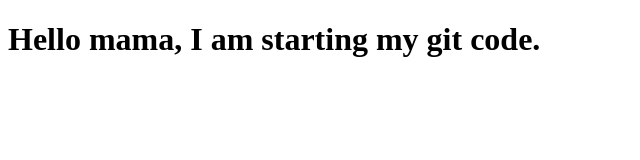
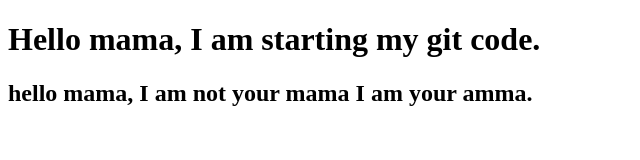
Before and after one commit to khulnacoders/my-first-gitcode, a plain HTML site: page index.html in a window 1280 px wide. Shown: the whole page, without its empty margins (0-640 px from the left). Drawn offline with Linux system fonts and the light colour scheme.

Commit message:
adding new heading

```diff
--- a/index.html
+++ b/index.html
@@ -7,5 +7,6 @@
 </head>
 <body>
     <h1>Hello mama, I am starting my git code.</h1>
+    <h2>hello mama, I am not your mama I  am your amma.</h2>
 </body>
 </html>
```
